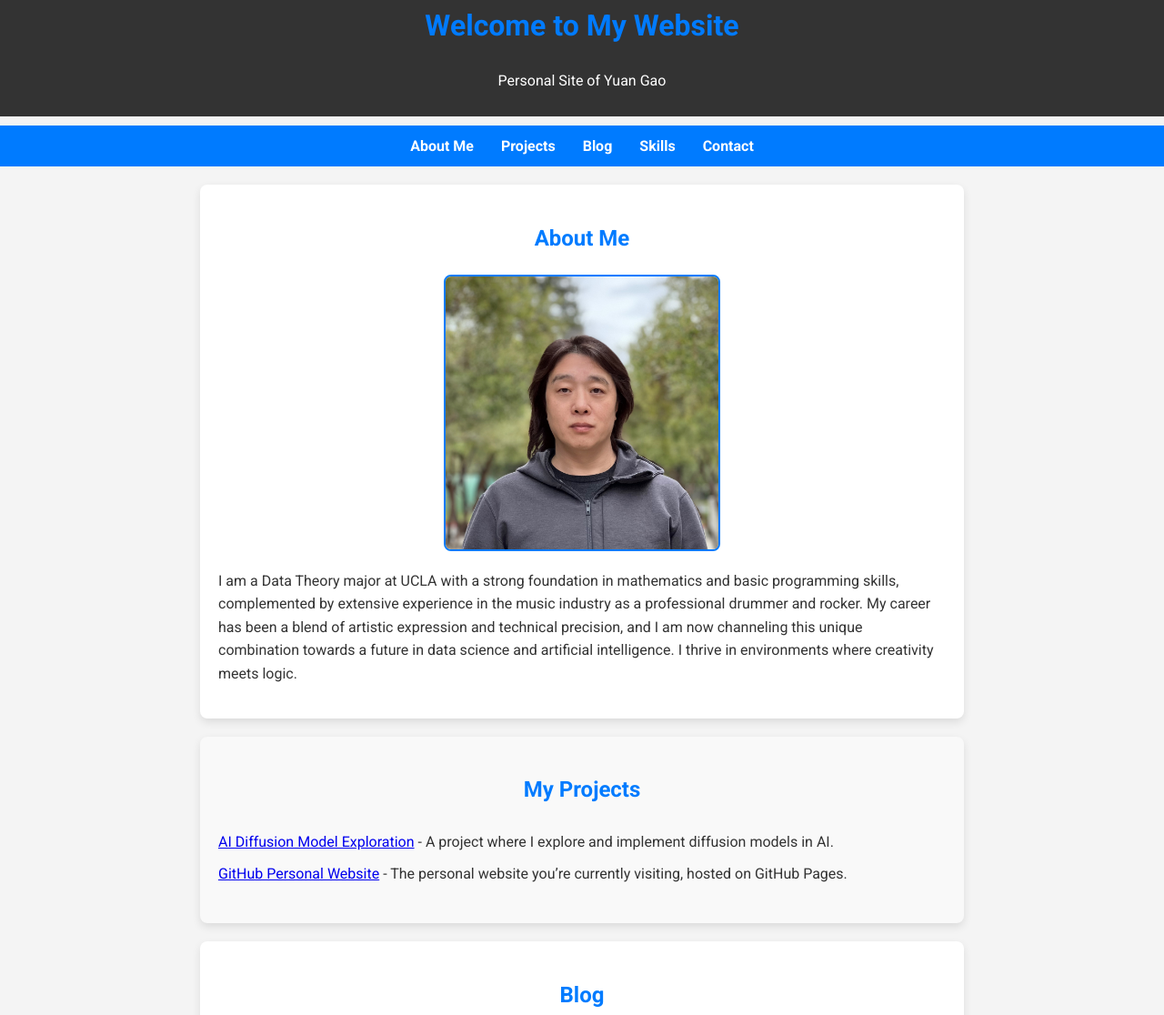
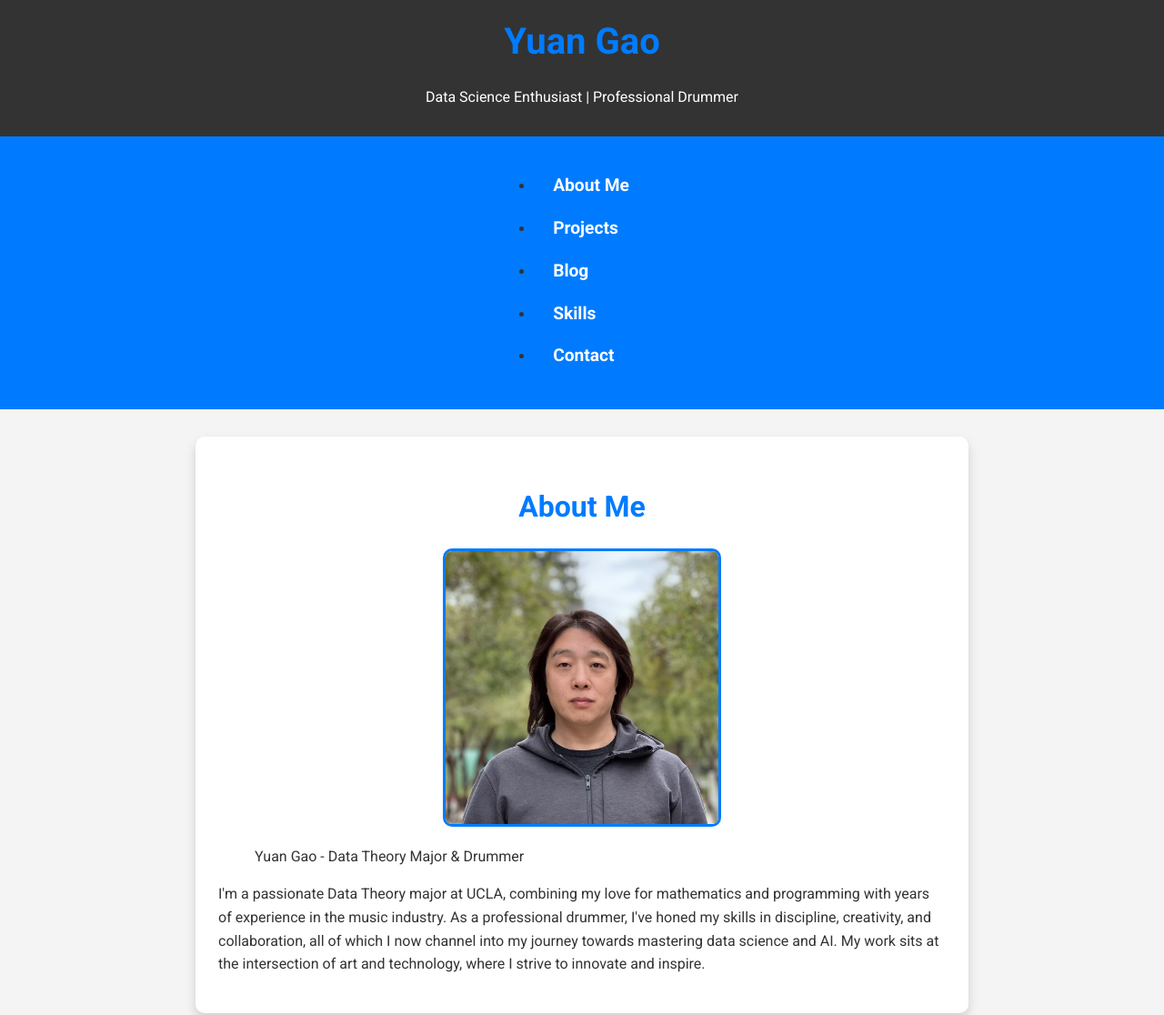
Before and after one commit to Yhilosoghy/YuanGao.github.io, a plain HTML site: page index.html in a window 1280 px wide. Shown: the part 28-1144 px from the top of the page at 91% size. Drawn offline with Linux system fonts and the light colour scheme.

Commit message:
Update index.html

```diff
--- a/index.html
+++ b/index.html
@@ -1,114 +1,50 @@
 <!DOCTYPE html>
 <html lang="en">
+
 <head>
     <meta charset="UTF-8">
     <meta name="viewport" content="width=device-width, initial-scale=1.0">
-    <title>Yuan Gao's Personal Website</title>
+    <meta name="description" content="The personal website of Yuan Gao, a UCLA Data Theory major, professional drummer, and aspiring AI specialist.">
+    <meta name="keywords" content="Yuan Gao, Data Science, AI, Drummer, UCLA, Portfolio, Blog">
+    <meta name="author" content="Yuan Gao">
+    <title>Yuan Gao | Data Science & Music</title>
     <!-- Google Fonts -->
-    <link rel="stylesheet" href="https://fonts.googleapis.com/css2?family=Roboto:wght@400;700&display=swap">
-    <style>
-        body {
-            font-family: 'Roboto', sans-serif;
-            margin: 0;
-            padding: 0;
-            line-height: 1.6;
-            background-color: #f4f4f4;
-            color: #333;
-        }
-        header, footer {
-            background-color: #333;
-            color: white;
-            padding: 10px 20px;
-            text-align: center;
-        }
-        nav {
-            margin: 10px 0;
-            display: flex;
-            justify-content: center;
-            background-color: #007BFF;
-            padding: 10px 0;
-        }
-        nav a {
-            margin: 0 15px;
-            text-decoration: none;
-            color: white;
-            font-weight: bold;
-            transition: color 0.3s;
-        }
-        nav a:hover {
-            color: #ffdf00;
-        }
-        section {
-            margin: 20px auto;
-            padding: 20px;
-            max-width: 800px;
-            background-color: white;
-            box-shadow: 0px 4px 10px rgba(0, 0, 0, 0.1);
-            border-radius: 8px;
-        }
-        section:nth-child(even) {
-            background-color: #f9f9f9;
-        }
-        h1, h2, h3 {
-            text-align: center;
-            color: #007BFF;
-        }
-        ul {
-            list-style-type: none;
-            padding: 0;
-        }
-        ul li {
-            padding: 5px 0;
-        }
-        img {
-            display: block;
-            margin: 20px auto;
-            max-width: 100%;
-            border-radius: 8px;
-            border: 2px solid #007BFF;
-        }
-        footer p {
-            margin: 5px 0;
-        }
-        footer a {
-            color: white;
-            text-decoration: none;
-            margin: 0 10px;
-            transition: color 0.3s;
-        }
-        footer a:hover {
-            color: #ffdf00;
-        }
-        footer a::before {
-            content: "🔗 ";
-        }
-    </style>
+    <link rel="stylesheet" href="https://fonts.googleapis.com/css2?family=Roboto:wght@400;700&family=Merriweather:wght@400;700&display=swap">
+    <!-- External CSS -->
+    <link rel="stylesheet" href="style.css">
 </head>
+
 <body>
-    <header>
-        <h1>Welcome to My Website</h1>
-        <p>Personal Site of Yuan Gao</p>
+    <header role="banner">
+        <h1>Yuan Gao</h1>
+        <p>Data Science Enthusiast | Professional Drummer</p>
     </header>
 
-    <nav>
-        <a href="#about-me">About Me</a>
-        <a href="#projects">Projects</a>
-        <a href="#blog">Blog</a>
-        <a href="#skills">Skills</a>
-        <a href="#contact">Contact</a>
+    <nav role="navigation" aria-label="Main Navigation">
+        <ul>
+            <li><a href="#about-me">About Me</a></li>
+            <li><a href="#projects">Projects</a></li>
+            <li><a href="#blog">Blog</a></li>
+            <li><a href="#skills">Skills</a></li>
+            <li><a href="#contact">Contact</a></li>
+        </ul>
     </nav>
 
+    <main role="main">
         <section id="about-me">
             <h2>About Me</h2>
-        <img src="YG.jpg" alt="Yuan Gao's Photo" width="300">
-        <p>I am a Data Theory major at UCLA with a strong foundation in mathematics and basic programming skills, complemented by extensive experience in the music industry as a professional drummer and rocker. My career has been a blend of artistic expression and technical precision, and I am now channeling this unique combination towards a future in data science and artificial intelligence. I thrive in environments where creativity meets logic.</p>
+            <figure>
+                <img src="YG.jpg" alt="Yuan Gao, Data Theory major and drummer" width="300">
+                <figcaption>Yuan Gao - Data Theory Major & Drummer</figcaption>
+            </figure>
+            <p>I'm a passionate Data Theory major at UCLA, combining my love for mathematics and programming with years of experience in the music industry. As a professional drummer, I've honed my skills in discipline, creativity, and collaboration, all of which I now channel into my journey towards mastering data science and AI. My work sits at the intersection of art and technology, where I strive to innovate and inspire.</p>
         </section>
 
         <section id="projects">
             <h2>My Projects</h2>
             <ul>
-            <li><a href="https://github.com/Yhilosoghy/Project1">AI Diffusion Model Exploration</a> - A project where I explore and implement diffusion models in AI.</li>
-            <li><a href="https://github.com/Yhilosoghy/Project2">GitHub Personal Website</a> - The personal website you’re currently visiting, hosted on GitHub Pages.</li>
+                <li><a href="https://github.com/Yhilosoghy/Project1">AI Diffusion Model Exploration</a> - Exploring and implementing diffusion models in AI.</li>
+                <li><a href="https://github.com/Yhilosoghy/Project2">GitHub Personal Website</a> - The very site you're on, showcasing my journey and work.</li>
             </ul>
         </section>
 
@@ -120,7 +56,7 @@
             </article>
             <article>
                 <h3><a href="#">My Journey from Berkeley City College to UCLA</a></h3>
-            <p>A reflection on my academic journey from Berkeley City College to UCLA, including tips for other transfer students...</p>
+                <p>A reflection on my academic journey, with tips for other transfer students...</p>
             </article>
         </section>
 
@@ -132,16 +68,17 @@
                 <li>HTML & CSS</li>
                 <li>Git & GitHub</li>
                 <li>Data Analysis (Pandas, NumPy)</li>
-            <li>AI Research (Focusing on diffusion models and liquid neural networks)</li>
+                <li>AI Research (Diffusion models, Liquid neural networks)</li>
             </ul>
         </section>
 
         <section id="contact">
             <h2>Contact Me</h2>
-        <p>You can reach me at <a href="mailto:yuangaodata@gmail.com">yuangaodata@gmail.com</a> or connect with me on <a href="https://www.linkedin.com/in/yuangaodata/">LinkedIn</a>. I’m also active on GitHub where I share my projects and collaborate on open-source initiatives.</p>
+            <p>You can reach me via <a href="mailto:yuangaodata@gmail.com">email</a> or connect on <a href="https://www.linkedin.com/in/yuangaodata/">LinkedIn</a>. Check out my work on <a href="https://github.com/Yhilosoghy">GitHub</a>.</p>
         </section>
+    </main>
 
-    <footer>
+    <footer role="contentinfo">
         <p>&copy; 2024 Yuan Gao. All rights reserved.</p>
         <p>
             <a href="https://github.com/Yhilosoghy">GitHub</a> |
@@ -150,4 +87,5 @@
         </p>
     </footer>
 </body>
+
 </html>
```
Lines whose indentation alone changed are shown as unchanged.
